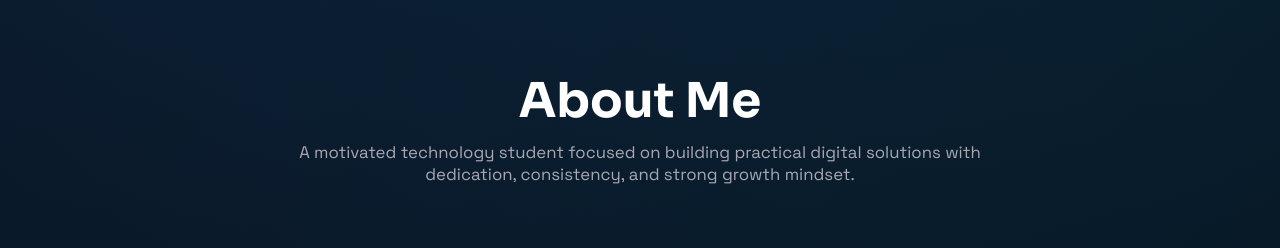
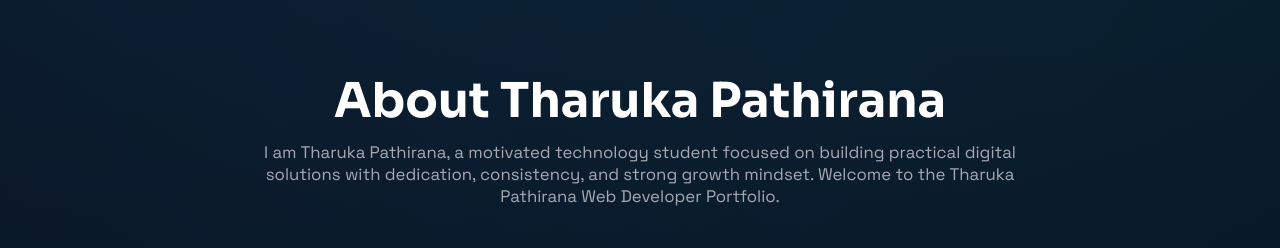
Before and after one commit to TharukaSehan/Portfolio, a React (Vite) app in the folder react-portfolio/: page / in a window 1280 px wide. Shown: the part 810-1058 px from the top of the page. Built offline with nearby package versions, Linux system fonts and the light colour scheme.

Commit message:
initialize portfolio project with structured App layout and project showcase components

```diff
--- /dev/null
+++ b/react-portfolio/googlebb0dc421cf6d55dd.html
@@ -0,0 +1 @@
+google-site-verification: googlebb0dc421cf6d55dd.html
--- a/react-portfolio/index.html
+++ b/react-portfolio/index.html
@@ -4,7 +4,8 @@
     <meta charset="UTF-8" />
     <link rel="icon" type="image/svg+xml" href="/favicon.svg" />
     <meta name="viewport" content="width=device-width, initial-scale=1.0" />
-    <title>react-portfolio</title>
+    <meta name="description" content="Tharuka Pathirana - Web Developer Portfolio. Welcome to the portfolio of Tharuka Pathirana, a passionate web developer and UI/UX designer." />
+    <title>Tharuka Pathirana | Web Developer</title>
   </head>
   <body>
     <div id="root"></div>
--- a/react-portfolio/src/App.jsx
+++ b/react-portfolio/src/App.jsx
@@ -200,7 +200,7 @@ function ImageCarousel({ images, title }) {
   return (
     <div className="carousel-wrap">
       <div className="image-view group-hover-parent">
-        <img src={images[index]} alt={`${title} - ${index + 1}`} />
+        <img src={images[index]} alt={`${title} by Tharuka Pathirana - ${index + 1}`} />
         <button className="arrow left" onClick={prev} aria-label="Previous image" type="button">
           <i className="bi bi-chevron-left" />
         </button>
@@ -346,7 +346,7 @@ function App() {
 
       <aside className={`sidebar ${menuOpen ? 'show' : ''}`}>
         <div className="profile-ring">
-          <img src={profileImage} alt="Tharuka Pathirana" className="profile-image" />
+          <img src={profileImage} alt="Tharuka Pathirana - Web Developer Portfolio" className="profile-image" />
         </div>
         <h1>Tharuka Pathirana</h1>
         <p>Full Stack Designer</p>
@@ -396,17 +396,17 @@ function App() {
 
           <div className="hero-image" data-aos="fade-left" data-aos-delay="200">
             <div className="image-ring">
-              <img src={profileImage} alt="Tharuka Pathirana" />
+              <img src={profileImage} alt="Tharuka Pathirana - Web Developer Portfolio" />
             </div>
           </div>
         </section>
 
         <section id="about" className="section">
           <header className="section-head" data-aos="fade-up">
-            <h2>About Me</h2>
+            <h2>About Tharuka Pathirana</h2>
             <p>
-              A motivated technology student focused on building practical digital solutions with dedication,
-              consistency, and strong growth mindset.
+              I am Tharuka Pathirana, a motivated technology student focused on building practical digital solutions with dedication,
+              consistency, and strong growth mindset. Welcome to the Tharuka Pathirana Web Developer Portfolio.
             </p>
           </header>
 
@@ -619,7 +619,7 @@ function App() {
             <h3 className="gradient-text">Ready to Start Your Project?</h3>
             <p>Whether you need web development or UI/UX design, I am here to help.</p>
             <div className="actions center">
-              <a className="btn-primary" href="mailto:manushasj111@gmail.com">Email Me</a>
+              <a className="btn-primary" href="mailto:tharukapathirana0@gmail.com">Email Me</a>
               <a className="btn-ghost" href="#">WhatsApp</a>
             </div>
           </div>
```
